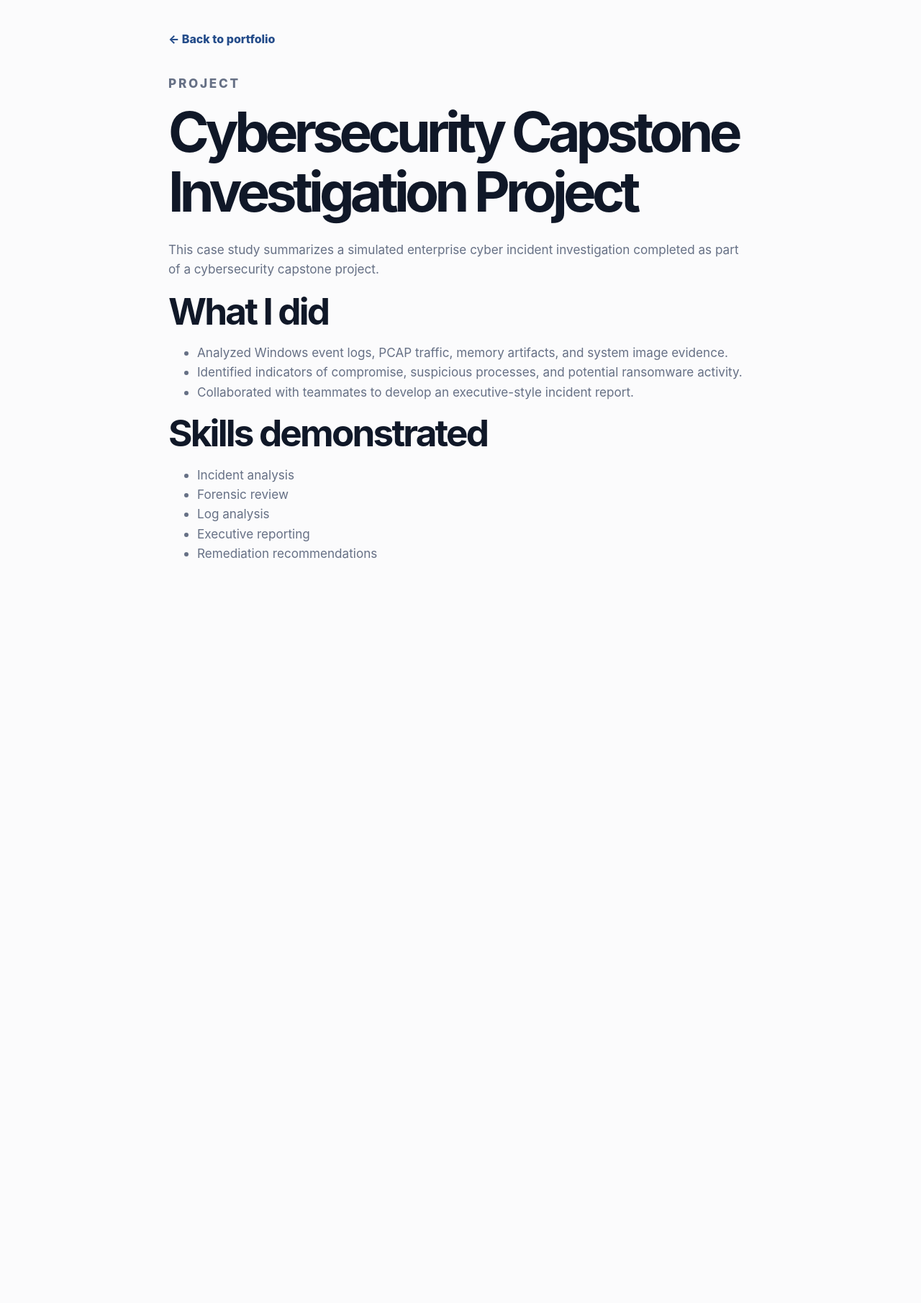
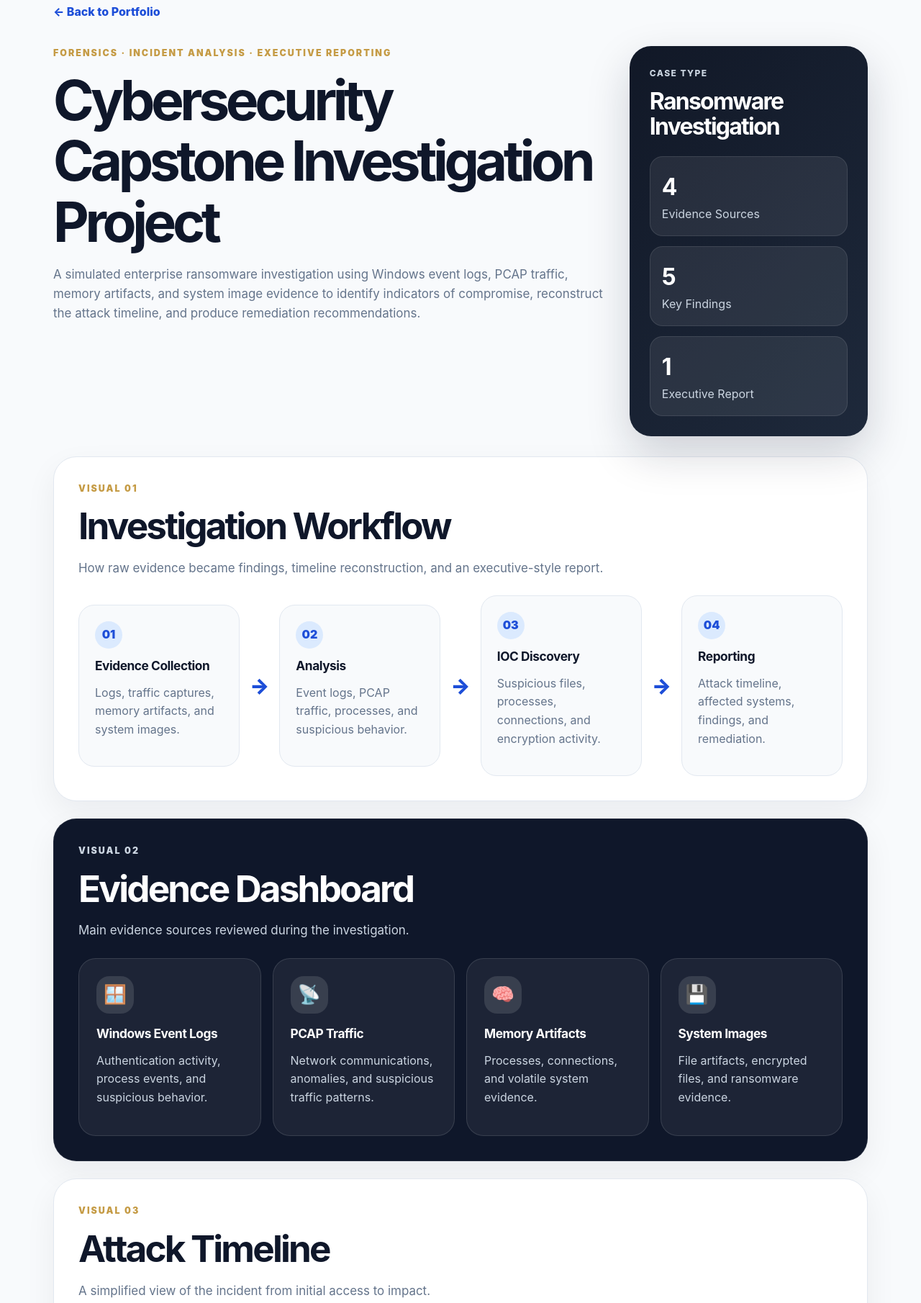
Before and after one commit to ananyayechuri6/ananya-portfolio-v2, a plain HTML site: page projects/capstone-investigation.html in a window 1280 px wide. Shown: the part 38-1848 px from the top of the page at 72% size. Before the commit the page ends 916 px from the top, so only its background shows below. Drawn offline with Linux system fonts and the light colour scheme.

Commit message:
Add files via upload

```diff
--- a/projects/capstone-investigation.html
+++ b/projects/capstone-investigation.html
@@ -4,30 +4,118 @@
   <meta charset="UTF-8" />
   <meta name="viewport" content="width=device-width, initial-scale=1.0" />
   <title>Cybersecurity Capstone Investigation Project</title>
-  <link rel="stylesheet" href="../styles.css" />
+  <link rel="stylesheet" href="capstone-visuals.css" />
 </head>
 <body>
-  <main class="content-page">
-    <a href="../index.html#projects" class="back">← Back to portfolio</a>
-    <p class="eyebrow">Project</p>
-    <h1>Cybersecurity Capstone Investigation Project</h1>
+  <main class="case-page">
+    <a class="back-link" href="../index.html#projects">← Back to Portfolio</a>
 
-<p>This case study summarizes a simulated enterprise cyber incident investigation completed as part of a cybersecurity capstone project.</p>
-<h2>What I did</h2>
-<ul>
-  <li>Analyzed Windows event logs, PCAP traffic, memory artifacts, and system image evidence.</li>
-  <li>Identified indicators of compromise, suspicious processes, and potential ransomware activity.</li>
-  <li>Collaborated with teammates to develop an executive-style incident report.</li>
-</ul>
-<h2>Skills demonstrated</h2>
-<ul>
-  <li>Incident analysis</li>
-  <li>Forensic review</li>
-  <li>Log analysis</li>
-  <li>Executive reporting</li>
-  <li>Remediation recommendations</li>
-</ul>
+    <section class="hero">
+      <div>
+        <p class="eyebrow">Forensics · Incident Analysis · Executive Reporting</p>
+        <h1>Cybersecurity Capstone Investigation Project</h1>
+        <p class="lead">
+          A simulated enterprise ransomware investigation using Windows event logs, PCAP traffic,
+          memory artifacts, and system image evidence to identify indicators of compromise,
+          reconstruct the attack timeline, and produce remediation recommendations.
+        </p>
+      </div>
+      <aside class="summary-card">
+        <p class="label">Case Type</p>
+        <h2>Ransomware Investigation</h2>
+        <div class="mini-metrics">
+          <div><b>4</b><span>Evidence Sources</span></div>
+          <div><b>5</b><span>Key Findings</span></div>
+          <div><b>1</b><span>Executive Report</span></div>
+        </div>
+      </aside>
+    </section>
 
+    <section class="panel">
+      <p class="eyebrow">Visual 01</p>
+      <h2>Investigation Workflow</h2>
+      <p class="panel-copy">How raw evidence became findings, timeline reconstruction, and an executive-style report.</p>
+
+      <div class="workflow">
+        <article><span>01</span><h3>Evidence Collection</h3><p>Logs, traffic captures, memory artifacts, and system images.</p></article>
+        <div class="arrow">→</div>
+        <article><span>02</span><h3>Analysis</h3><p>Event logs, PCAP traffic, processes, and suspicious behavior.</p></article>
+        <div class="arrow">→</div>
+        <article><span>03</span><h3>IOC Discovery</h3><p>Suspicious files, processes, connections, and encryption activity.</p></article>
+        <div class="arrow">→</div>
+        <article><span>04</span><h3>Reporting</h3><p>Attack timeline, affected systems, findings, and remediation.</p></article>
+      </div>
+    </section>
+
+    <section class="panel dark">
+      <p class="eyebrow">Visual 02</p>
+      <h2>Evidence Dashboard</h2>
+      <p class="panel-copy">Main evidence sources reviewed during the investigation.</p>
+
+      <div class="evidence-grid">
+        <article><div class="icon">🪟</div><h3>Windows Event Logs</h3><p>Authentication activity, process events, and suspicious behavior.</p></article>
+        <article><div class="icon">📡</div><h3>PCAP Traffic</h3><p>Network communications, anomalies, and suspicious traffic patterns.</p></article>
+        <article><div class="icon">🧠</div><h3>Memory Artifacts</h3><p>Processes, connections, and volatile system evidence.</p></article>
+        <article><div class="icon">💾</div><h3>System Images</h3><p>File artifacts, encrypted files, and ransomware evidence.</p></article>
+      </div>
+    </section>
+
+    <section class="panel">
+      <p class="eyebrow">Visual 03</p>
+      <h2>Attack Timeline</h2>
+      <p class="panel-copy">A simplified view of the incident from initial access to impact.</p>
+
+      <div class="timeline">
+        <article><span>01</span><h3>Initial Access</h3><p>Phishing email with suspicious attachment delivered.</p></article>
+        <article><span>02</span><h3>Execution</h3><p>Attachment opened and suspicious process activity observed.</p></article>
+        <article><span>03</span><h3>Discovery</h3><p>Host and network evidence reviewed for abnormal behavior.</p></article>
+        <article><span>04</span><h3>Lateral Movement</h3><p>Network activity suggested potential movement between systems.</p></article>
+        <article class="impact"><span>05</span><h3>Impact</h3><p>Encrypted files and ransom note indicated ransomware activity.</p></article>
+        <article><span>06</span><h3>Response</h3><p>Findings documented in an executive-style incident report.</p></article>
+      </div>
+    </section>
+
+    <section class="panel">
+      <p class="eyebrow">Visual 04</p>
+      <h2>Indicators of Compromise</h2>
+      <p class="panel-copy">Key technical indicators documented during the investigation.</p>
+
+      <div class="ioc-grid">
+        <article class="ioc high"><span>High</span><h3>Encrypted Files</h3><p>Files with ransomware-style encrypted extensions identified.</p></article>
+        <article class="ioc high"><span>High</span><h3>Suspicious Executable</h3><p>Process activity associated with possible malware execution.</p></article>
+        <article class="ioc medium"><span>Medium</span><h3>Network Anomalies</h3><p>Unusual communication patterns observed during PCAP analysis.</p></article>
+        <article class="ioc medium"><span>Medium</span><h3>Ransom Note</h3><p>Ransomware note discovered as supporting evidence of impact.</p></article>
+      </div>
+    </section>
+
+    <section class="panel">
+      <p class="eyebrow">Visual 05</p>
+      <h2>MITRE ATT&CK-Style Mapping</h2>
+      <p class="panel-copy">A simplified lifecycle mapping to communicate the incident in a structured way.</p>
+
+      <div class="mitre">
+        <article><span>TA0001</span><h3>Initial Access</h3><p>Phishing Attachment</p></article>
+        <article><span>TA0002</span><h3>Execution</h3><p>Malicious File Opened</p></article>
+        <article><span>TA0007</span><h3>Discovery</h3><p>Host & Network Review</p></article>
+        <article><span>TA0008</span><h3>Lateral Movement</h3><p>Suspicious Connections</p></article>
+        <article class="impact"><span>TA0040</span><h3>Impact</h3><p>File Encryption</p></article>
+      </div>
+    </section>
+
+    <section class="panel final">
+      <div>
+        <p class="eyebrow">Outcome</p>
+        <h2>Executive Incident Report</h2>
+        <p class="panel-copy">
+          The final deliverable summarized the attack timeline, affected systems, indicators of compromise,
+          business impact, and remediation recommendations for non-technical stakeholders.
+        </p>
+      </div>
+      <div class="skills">
+        <span>Incident Analysis</span><span>Digital Forensics</span><span>Log Review</span><span>PCAP Analysis</span>
+        <span>IOC Identification</span><span>Executive Reporting</span><span>Remediation Planning</span>
+      </div>
+    </section>
   </main>
 </body>
 </html>
--- /dev/null
+++ b/projects/capstone-visuals.css
@@ -0,0 +1,53 @@
+:root {
+  --ink:#0f172a; --muted:#64748b; --line:#e2e8f0; --blue:#1d4ed8; --gold:#c59b45;
+  --red:#dc2626; --orange:#f97316; --dark:#0f172a; --paper:#ffffff;
+}
+*{box-sizing:border-box}
+body{margin:0;background:#f8fafc;color:var(--ink);font-family:Inter,ui-sans-serif,system-ui,-apple-system,BlinkMacSystemFont,"Segoe UI",sans-serif;line-height:1.6}
+a{text-decoration:none;color:inherit}
+.case-page{max-width:1180px;margin:0 auto;padding:42px 24px 80px}
+.back-link{display:inline-block;margin-bottom:34px;color:var(--blue);font-weight:800}
+.hero{display:grid;grid-template-columns:minmax(0,1.4fr) minmax(320px,.6fr);gap:28px;align-items:stretch;margin-bottom:28px}
+.eyebrow{margin:0 0 14px;color:var(--gold);font-size:.78rem;font-weight:900;letter-spacing:.16em;text-transform:uppercase}
+h1,h2,h3{margin:0;line-height:1.1}
+h1{font-size:clamp(2.7rem,6vw,5.4rem);letter-spacing:-.07em}
+h2{font-size:clamp(1.9rem,4vw,3.2rem);letter-spacing:-.055em}
+h3{font-size:1.08rem;letter-spacing:-.025em}
+.lead,.panel-copy{color:var(--muted);font-size:1.06rem;max-width:820px}
+.summary-card{background:linear-gradient(135deg,#111827,#1e293b);color:white;border-radius:30px;padding:28px;box-shadow:0 24px 60px rgba(15,23,42,.18)}
+.label{color:#cbd5e1;text-transform:uppercase;letter-spacing:.12em;font-size:.75rem;font-weight:850;margin:0 0 12px}
+.summary-card h2{font-size:2rem;margin-bottom:24px}
+.mini-metrics{display:grid;gap:14px}
+.mini-metrics div{background:rgba(255,255,255,.08);border:1px solid rgba(255,255,255,.1);border-radius:18px;padding:16px}
+.mini-metrics b{display:block;font-size:2rem}
+.mini-metrics span{color:#cbd5e1}
+.panel{background:var(--paper);border:1px solid var(--line);border-radius:32px;padding:34px;margin:24px 0;box-shadow:0 16px 44px rgba(15,23,42,.06)}
+.dark{background:var(--dark);color:white;border-color:rgba(255,255,255,.08)}
+.dark .panel-copy,.dark p{color:#cbd5e1}
+.workflow{display:grid;grid-template-columns:1fr auto 1fr auto 1fr auto 1fr;gap:14px;align-items:center;margin-top:24px}
+.workflow article,.timeline article,.ioc,.mitre article{background:#fff;border:1px solid var(--line);border-radius:22px;padding:22px}
+.workflow article{min-height:178px;background:#f8fafc}
+.workflow span,.timeline span{display:inline-flex;width:38px;height:38px;border-radius:999px;align-items:center;justify-content:center;background:#dbeafe;color:var(--blue);font-weight:900;margin-bottom:14px}
+.arrow{color:var(--blue);font-size:1.8rem;font-weight:900}
+.workflow p,.timeline p,.ioc p,.mitre p{color:var(--muted)}
+.evidence-grid{display:grid;grid-template-columns:repeat(4,minmax(0,1fr));gap:16px;margin-top:24px}
+.evidence-grid article{background:rgba(255,255,255,.06);border:1px solid rgba(255,255,255,.12);border-radius:24px;padding:24px}
+.icon{width:52px;height:52px;display:grid;place-items:center;border-radius:18px;background:rgba(255,255,255,.12);font-size:1.6rem;margin-bottom:18px}
+.timeline{display:grid;grid-template-columns:repeat(6,minmax(0,1fr));gap:16px;margin-top:24px}
+.timeline article{position:relative;border-top:6px solid var(--blue)}
+.timeline .impact{border-top-color:var(--red)}
+.timeline .impact span{background:#fee2e2;color:var(--red)}
+.ioc-grid{display:grid;grid-template-columns:repeat(4,minmax(0,1fr));gap:16px;margin-top:24px}
+.ioc span{display:inline-block;margin-bottom:14px;font-size:.75rem;font-weight:900;letter-spacing:.12em;text-transform:uppercase;padding:7px 10px;border-radius:999px}
+.ioc.high span{color:var(--red);background:#fee2e2}
+.ioc.medium span{color:var(--orange);background:#ffedd5}
+.mitre{display:grid;grid-template-columns:repeat(5,minmax(0,1fr));gap:14px;margin-top:24px}
+.mitre article{position:relative;overflow:hidden;background:#f8fafc;min-height:170px}
+.mitre article:before{content:"";position:absolute;inset:0 0 auto 0;height:6px;background:var(--blue)}
+.mitre .impact:before{background:var(--red)}
+.mitre span{color:var(--blue);font-size:.78rem;font-weight:900;letter-spacing:.12em}
+.mitre .impact span{color:var(--red)}
+.final{display:grid;grid-template-columns:1fr 1fr;gap:28px;align-items:center;background:linear-gradient(135deg,#fff,#f7f4ee)}
+.skills{display:flex;flex-wrap:wrap;gap:10px}
+.skills span{background:#111827;color:white;border-radius:999px;padding:10px 14px;font-weight:750;font-size:.9rem}
+@media(max-width:950px){.hero,.workflow,.evidence-grid,.timeline,.ioc-grid,.mitre,.final{grid-template-columns:1fr}.arrow{display:none}.timeline article{border-top:0;border-left:6px solid var(--blue)}.timeline .impact{border-left-color:var(--red)}}
```
